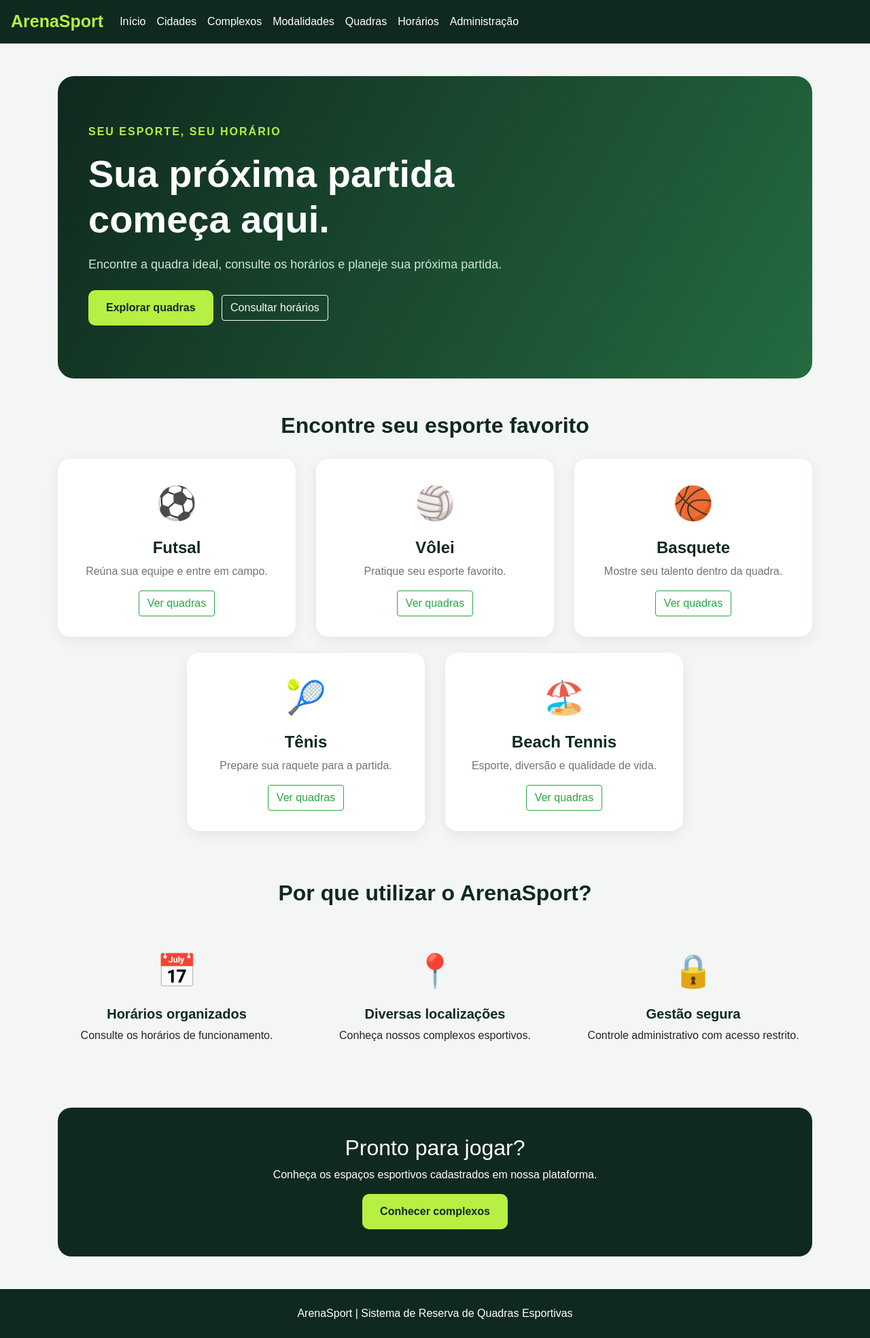
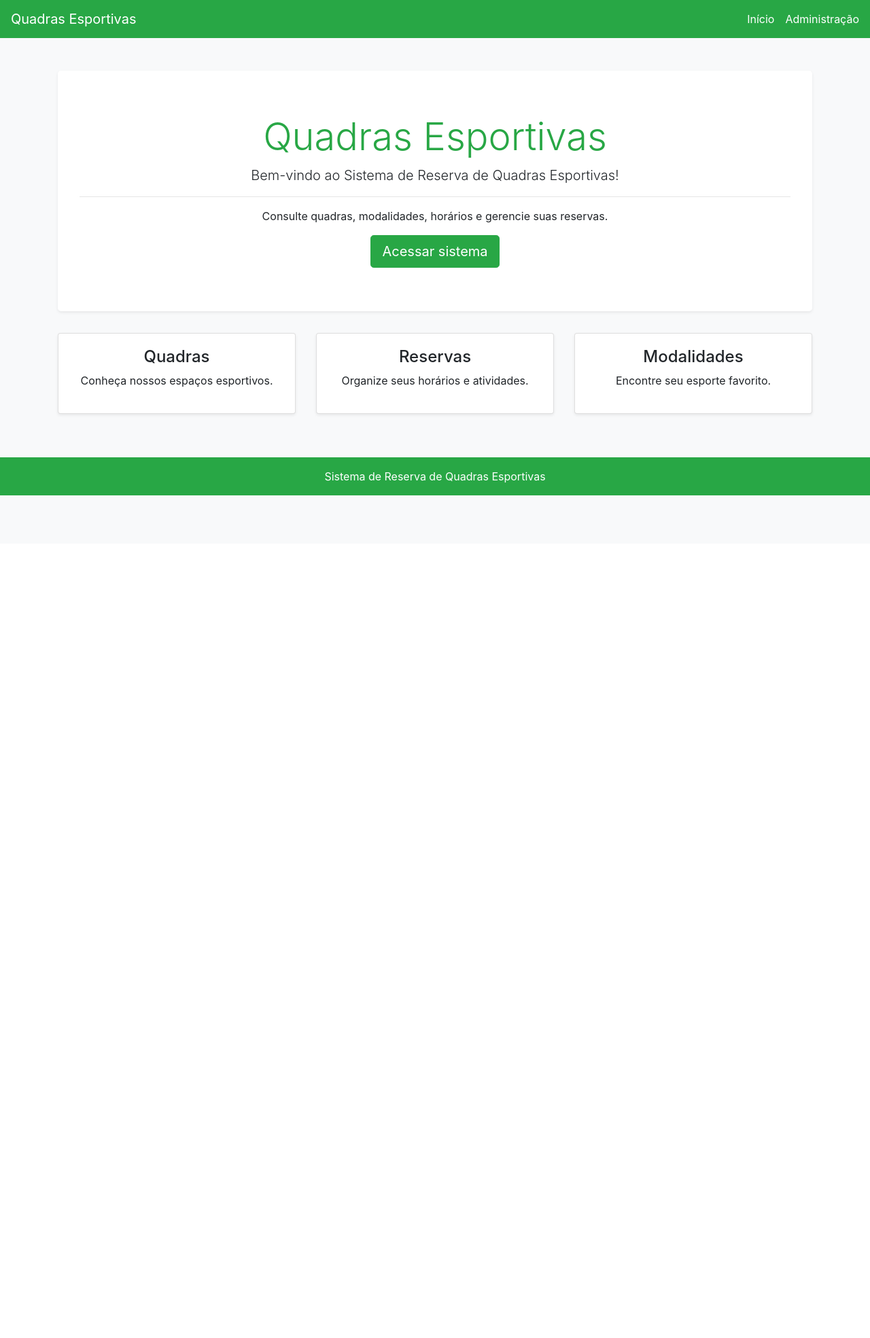
Before and after one commit to anaricciardi-beep/quadras, a Django app: page / in a window 1280 px wide. Shown: the whole page at 68% size. After the commit the page ends 729 px from the top, so only its background shows below. Run offline with Django 5.2, Linux system fonts and the light colour scheme; some libraries are stand-ins or nearby versions.

Commit message:
Correçao do index.html

```diff
--- a/app/templates/index.html
+++ b/app/templates/index.html
@@ -1,271 +1,86 @@
 
-{% extends 'base.html' %}
+<!DOCTYPE html>
+<html lang="pt-BR">
+<head>
+    <meta charset="UTF-8">
+    <meta name="viewport" content="width=device-width, initial-scale=1.0">
 
-{% block title %}ArenaSport | Início{% endblock %}
+    <title>Quadras Esportivas</title>
 
-{% block content %}
+    <link rel="stylesheet"
+          href="https://maxcdn.bootstrapcdn.com/bootstrap/4.5.2/css/bootstrap.min.css">
+</head>
 
-<style>
-    body {
-        background-color: #f3f6f4;
-        font-family: Arial, sans-serif;
-    }
+<body class="bg-light">
 
-    .navbar, footer {
-        background-color: #10291e !important;
-    }
+    <!-- Menu de navegação -->
+    <nav class="navbar navbar-dark bg-success">
+        <a class="navbar-brand" href="/">Quadras Esportivas</a>
 
-    .hero {
-        background: linear-gradient(120deg, #10291e, #246b40);
-        border-radius: 24px;
-        padding: 70px 45px;
-        color: white;
-        margin-bottom: 50px;
-    }
+        <div class="navbar-nav flex-row">
+            <a class="nav-link text-white mr-3" href="/">Início</a>
+            <a class="nav-link text-white" href="/admin/">Administração</a>
+        </div>
+    </nav>
 
-    .hero h1 {
-        font-size: clamp(36px, 5vw, 56px);
-        font-weight: 800;
-        margin-bottom: 20px;
-    }
+    <!-- Página inicial -->
+    <div class="container mt-5">
 
-    .hero p {
-        color: #d1e7d8;
-        font-size: 18px;
-    }
-
-    .hero-label {
-        color: #b7ef43;
-        font-weight: bold;
-        letter-spacing: 2px;
-    }
-
-    .btn-arena {
-        background-color: #b7ef43;
-        color: #10291e;
-        font-weight: bold;
-        padding: 13px 25px;
-        border-radius: 10px;
-    }
-
-    .btn-arena:hover {
-        background-color: #9dd52e;
-        color: #10291e;
-    }
-
-    .section-title {
-        color: #10291e;
-        font-weight: bold;
-        text-align: center;
-        margin-bottom: 30px;
-    }
-
-    .sport-card {
-        background: white;
-        border: none;
-        border-radius: 18px;
-        padding: 30px 20px;
-        text-align: center;
-        box-shadow: 0 5px 20px rgba(0, 0, 0, 0.07);
-        transition: 0.3s;
-        height: 100%;
-    }
-
-    .sport-card:hover {
-        transform: translateY(-7px);
-        box-shadow: 0 10px 25px rgba(0, 0, 0, 0.12);
-    }
-
-    .sport-icon {
-        font-size: 48px;
-        margin-bottom: 15px;
-    }
-
-    .sport-card h4 {
-        font-weight: bold;
-        color: #10291e;
-    }
-
-    .sport-card p {
-        color: #6c757d;
-    }
-
-    .feature {
-        padding: 30px 15px;
-        text-align: center;
-    }
-
-    .feature h5 {
-        color: #10291e;
-        font-weight: bold;
-    }
-
-    .cta {
-        background-color: #10291e;
-        color: white;
-        border-radius: 20px;
-        padding: 40px 25px;
-        text-align: center;
-        margin-top: 30px;
-    }
-</style>
-
-<!-- Apresentação principal -->
-
-<section class="hero">
-
-    <span class="hero-label">
-        SEU ESPORTE, SEU HORÁRIO
-    </span>
-
-    <h1 class="mt-3">
-        Sua próxima partida<br>
-        começa aqui.
+        <div class="jumbotron text-center bg-white shadow-sm">
+            <h1 class="display-4 text-success">
+                Quadras Esportivas
             </h1>
 
-    <p>
-        Encontre a quadra ideal, consulte os horários
-        e planeje sua próxima partida.
+            <p class="lead">
+                Bem-vindo ao Sistema de Reserva de Quadras Esportivas!
             </p>
 
-    <div class="mt-4">
+            <hr>
 
-        <a href="{% url 'quadras' %}"
-           class="btn btn-arena mr-2 mb-2">
-            Explorar quadras
+            <p>
+                Consulte quadras, modalidades, horários e gerencie suas reservas.
+            </p>
+
+            <a href="/admin/" class="btn btn-success btn-lg">
+                Acessar sistema
             </a>
-
-        <a href="{% url 'horarios' %}"
-           class="btn btn-outline-light mb-2">
-            Consultar horários
-        </a>
-
         </div>
 
-</section>
+        <div class="row text-center">
 
-<!-- Modalidades esportivas -->
-
-<section class="mb-5">
-
-    <h2 class="section-title">
-        Encontre seu esporte favorito
-    </h2>
-
-    <div class="row justify-content-center">
-
-        <div class="col-lg-4 col-md-6 mb-4">
-            <div class="sport-card">
-                <div class="sport-icon">⚽</div>
-                <h4>Futsal</h4>
-                <p>Reúna sua equipe e entre em campo.</p>
-                <a href="{% url 'quadras' %}"
-                   class="btn btn-outline-success">
-                    Ver quadras
-                </a>
+            <div class="col-md-4 mb-3">
+                <div class="card shadow-sm h-100">
+                    <div class="card-body">
+                        <h4>Quadras</h4>
+                        <p>Conheça nossos espaços esportivos.</p>
+                    </div>
                 </div>
             </div>
 
-        <div class="col-lg-4 col-md-6 mb-4">
-            <div class="sport-card">
-                <div class="sport-icon">🏐</div>
-                <h4>Vôlei</h4>
-                <p>Pratique seu esporte favorito.</p>
-                <a href="{% url 'quadras' %}"
-                   class="btn btn-outline-success">
-                    Ver quadras
-                </a>
+            <div class="col-md-4 mb-3">
+                <div class="card shadow-sm h-100">
+                    <div class="card-body">
+                        <h4>Reservas</h4>
+                        <p>Organize seus horários e atividades.</p>
+                    </div>
                 </div>
             </div>
 
-        <div class="col-lg-4 col-md-6 mb-4">
-            <div class="sport-card">
-                <div class="sport-icon">🏀</div>
-                <h4>Basquete</h4>
-                <p>Mostre seu talento dentro da quadra.</p>
-                <a href="{% url 'quadras' %}"
-                   class="btn btn-outline-success">
-                    Ver quadras
-                </a>
+            <div class="col-md-4 mb-3">
+                <div class="card shadow-sm h-100">
+                    <div class="card-body">
+                        <h4>Modalidades</h4>
+                        <p>Encontre seu esporte favorito.</p>
                     </div>
-        </div>
-
-        <div class="col-lg-4 col-md-6 mb-4">
-            <div class="sport-card">
-                <div class="sport-icon">🎾</div>
-                <h4>Tênis</h4>
-                <p>Prepare sua raquete para a partida.</p>
-                <a href="{% url 'quadras' %}"
-                   class="btn btn-outline-success">
-                    Ver quadras
-                </a>
-            </div>
-        </div>
-
-        <div class="col-lg-4 col-md-6 mb-4">
-            <div class="sport-card">
-                <div class="sport-icon">🏖️</div>
-                <h4>Beach Tennis</h4>
-                <p>Esporte, diversão e qualidade de vida.</p>
-                <a href="{% url 'quadras' %}"
-                   class="btn btn-outline-success">
-                    Ver quadras
-                </a>
                 </div>
             </div>
 
         </div>
-
-</section>
-
-<!-- Benefícios do sistema -->
-
-<section class="mb-5">
-
-    <h2 class="section-title">
-        Por que utilizar o ArenaSport?
-    </h2>
-
-    <div class="row">
-
-        <div class="col-md-4 feature">
-            <div class="sport-icon">📅</div>
-            <h5>Horários organizados</h5>
-            <p>Consulte os horários de funcionamento.</p>
     </div>
 
-        <div class="col-md-4 feature">
-            <div class="sport-icon">📍</div>
-            <h5>Diversas localizações</h5>
-            <p>Conheça nossos complexos esportivos.</p>
-        </div>
+    <footer class="bg-success text-white text-center p-3 mt-5">
+        Sistema de Reserva de Quadras Esportivas
+    </footer>
 
-        <div class="col-md-4 feature">
-            <div class="sport-icon">🔒</div>
-            <h5>Gestão segura</h5>
-            <p>Controle administrativo com acesso restrito.</p>
-        </div>
-
-    </div>
-
-</section>
-
-<!-- Chamada final -->
-
-<section class="cta">
-
-    <h2>Pronto para jogar?</h2>
-
-    <p>
-        Conheça os espaços esportivos cadastrados
-        em nossa plataforma.
-    </p>
-
-    <a href="{% url 'complexos' %}"
-       class="btn btn-arena">
-        Conhecer complexos
-    </a>
-
-</section>
-
-{% endblock %}
+</body>
+</html>
```
Lines whose indentation alone changed are shown as unchanged.
